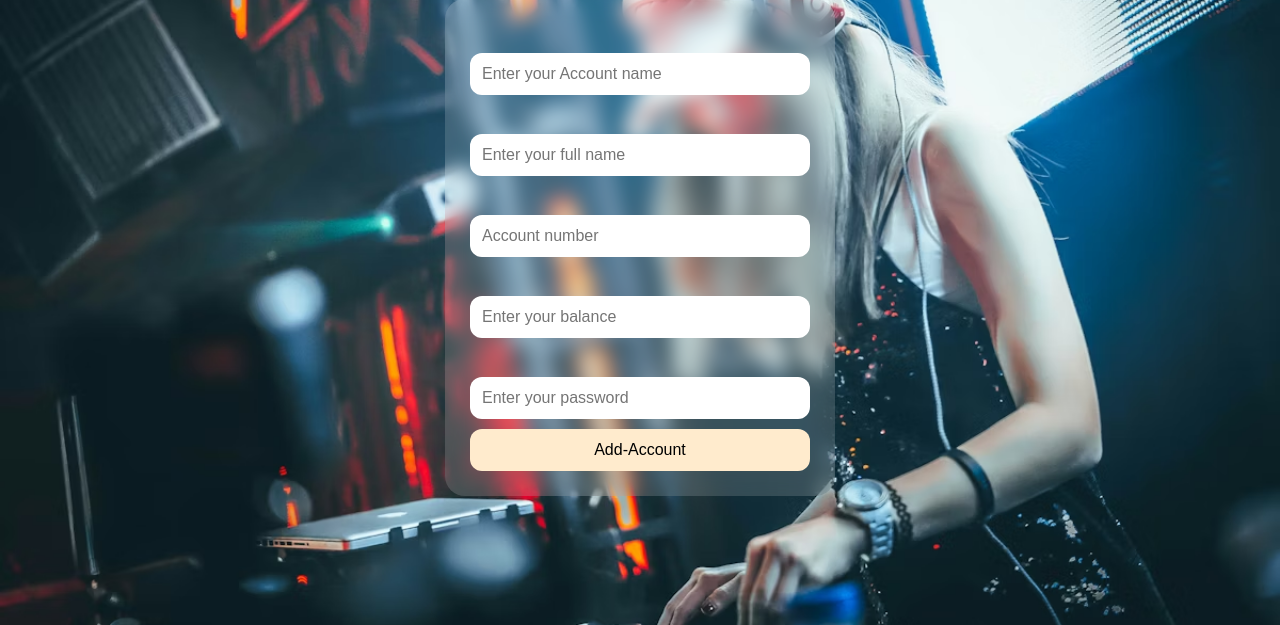
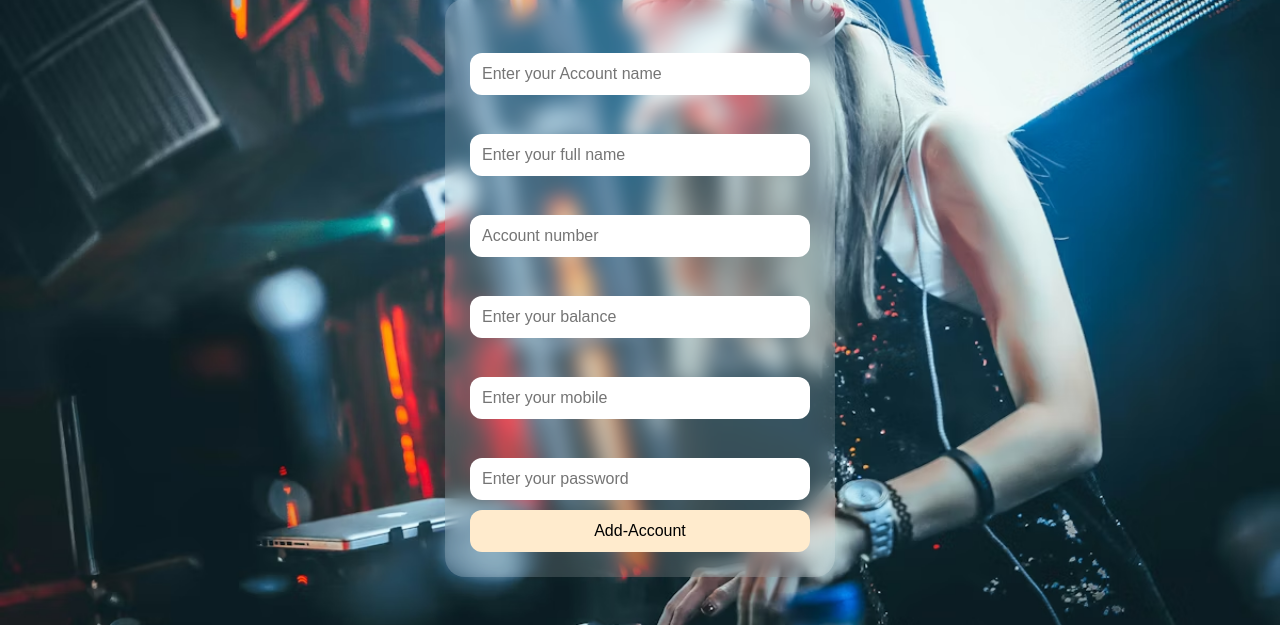
Before and after one commit to rajanyadav80092/deploy_practice, a Flask app: page /addaccount in a window 1280 px wide. Shown: the part 175-800 px from the top of the page. Run offline with Flask 3, Linux system fonts and the light colour scheme; tables that the repository leaves empty hold one stand-in row (values such as "Sample post"); some libraries are stand-ins or nearby versions.

Commit message:
small change

```diff
--- a/api/v1/orders.py
+++ b/api/v1/orders.py
@@ -241,11 +241,11 @@ def add_account():
     if "user_id" not in session:
         return redirect("/login")
     name=request.form.get("Acc_holder_name")
-    if len(name)>=3:
-        name=name
-    flash("user name always larger than 3")
-    return redirect("/addaccount")
+    if len(name)<=3:
+        flash("user name always larger than 3")
+        return redirect("/addaccount")
 
+    mobile=request.form.get("mobile")
     balance=request.form.get("balance")
     Acc_name=request.form.get("Acc_name")
     password=request.form.get("password")
@@ -254,7 +254,7 @@ def add_account():
         return redirect("/addaccount")
     hashed=generate_password_hash(password)
     Acc_num=request.form.get("Acc_num")
-    bala=Balance(Acc_holder_name=name,password=hashed,Acc_name=Acc_name,account=Acc_num,user_bal_id=session["user_id"],balance=balance)
+    bala=Balance(Acc_holder_name=name,password=hashed,Acc_name=Acc_name,mobile=mobile,account=Acc_num,user_bal_id=session["user_id"],balance=balance)
     db.session.add(bala)
     db.session.commit()
     flash("balance added successfully buy order")
@@ -458,17 +458,16 @@ def payment_method():
     if "user_id" not in session:
         return redirect("/login")
     number=request.form.get("mobile_number")
-
-    reciev=Balance.query.filter_by(mobile=mobile).first()
-    if not reciev:
-        return jsonify({"msg":"Upi not found"})
     amount=request.form.get("balance")
     id=session["user_id"]
 
 
     sender_id=Balance.query.filter_by(user_bal_id=id).first()
     if not sender_id:
-        return redirect("addaccount")
+        return redirect("/addaccount")
+    reciev=Balance.query.filter_by(mobile=mobile).first()
+    if not reciev:
+        return jsonify({"msg":"Upi not found"})
     if sender_id.balance<amount:
         return redirect(url_for("api_v1.add_balance"))
     sender_id.balance-=amount
--- a/models.py
+++ b/models.py
@@ -34,4 +34,4 @@ class Payment(db.Model):
     id=db.Column(db.Integer,primary_key=True)
     user_number=db.Column(db.Integer,nullable=False)
     amount=db.Column(db.Float,nullable=False)
-    payment_id=db.column(db.Integer,db.ForeignKey("user.id",nullable=False))
+    payment_id=db.Column(db.Integer,db.ForeignKey("user.id"),nullable=False)
--- a/static/css/style.css
+++ b/static/css/style.css
@@ -180,3 +180,11 @@ body{
     flex-wrap: wrap;
 
 }
+
+.flash{
+    color:white;
+    font-size: large;
+    position: relative;
+    top:50%;
+    left:40rem;
+}
--- a/templates/addaccount.html
+++ b/templates/addaccount.html
@@ -8,6 +8,7 @@
 <input class="glash-input" tyoe="text" name="Acc_holder_name" placeholder="Enter your full name" required><br>
 <input class="glash-input" type="number" name="Acc_num" placeholder="Account number" required><br>
 <input class="glash-input" type="number" name="balance" placeholder="Enter your balance" required ><br>
+<input class="glash-input" type="number" name="mobile" placeholder="Enter your mobile" required><br>
 <input class="glash-input" type="password" name="password" placeholder="Enter your password" required><br>
 <button class="glash-btn" type="submit">Add-Account</button>
 </form>
--- a/templates/payment.html
+++ b/templates/payment.html
@@ -1,11 +1,12 @@
 {% extends 'home.html'%}
 {% block content %}
-<div class="main-container"></div>
+<div class="main-container">
 <div class="divclass">
     <form action="/api/v1/payment_method" method="post">
     <input type="hidden" name="csrf_token" value="{{ csrf_token() }}"><br><br>
     <input class="glash-input" type="number" name="mobile_number" placeholder="Enter mobile number"><br><br>
     <input class="glash-input" type="number"  name="balance" placeholder="Enter your amount"><br><br>
+    <button class="glash-btn" type="submit">Submit</button>
 </form>
 </div>
 </div>
--- a/templates/setting.html
+++ b/templates/setting.html
@@ -18,7 +18,7 @@
 <a href="/delete">Delete_id</a><br><br>
 <a href="/delete_ban">Delete-Bank</a><br><br>
 <a href="/api/v1/admin-dashboard">Admin-dashboard</a><br><br>
-<a href="/payment_method">Upi</a><br><br>
+<a href="/payment">Upi</a><br><br>
 
 {% endif %}
 
```
